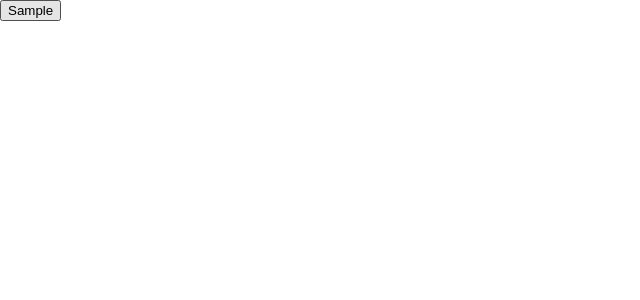
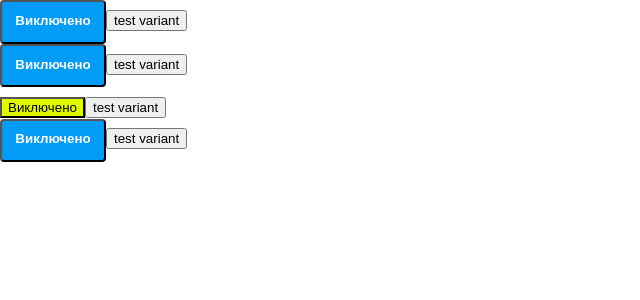
Before and after one commit to organizm/components-base, a React (Create React App) app: page / in a window 1280 px wide. Shown: the top 300 px of the page, without its empty margins (0-640 px from the left). Built offline with nearby package versions, Linux system fonts and the light colour scheme.

Commit message:
Add css
Add css to make buttons

```diff
--- a/src/App.js
+++ b/src/App.js
@@ -3,13 +3,20 @@ import {Button} from "./components/button/Button";
 import './App.css';
 
 function App() {
+
+
   return (
     <div className="App">
       <header className="App-header">
-        <Button/>
+        <Button color="main"/>
+        <Button color="secondary" />
+        <Button color="tertiary" />
+        <Button />
       </header>
     </div>
   );
+
 }
 
+
 export default App;
--- /dev/null
+++ b/src/components/button/Button.css
@@ -0,0 +1,74 @@
+.main {
+  width:auto;
+  margin-left:auto;
+  margin-right:auto;
+  font-weight: 700;
+  color: white;
+  text-decoration: none;
+  padding: .8em 1em calc(.8em + 3px);
+  border-radius: 4px;
+  background: #009cf7;
+  box-shadow: 0 -0px #009cf7 inset;
+  transition: 0.2s;
+}
+.main:hover {
+  background: #5ec0ee;
+}
+
+.main:active {
+  background: #009cf7;
+  box-shadow: 0 3px 009cf7 inset;
+  background: linear-gradient(#009cf7, #5ec0ee) #5ec0ee;
+}
+
+.main-disable {
+  width:auto;
+  margin-left:auto;
+  margin-right:auto;
+  font-weight: 700;
+  color: white;
+  text-decoration: none;
+  padding: .8em 1em calc(.8em + 3px);
+  border-radius: 4px;
+  background: #9ba1a5;
+}
+
+.secondary {
+  width:auto;
+  margin-left:auto;
+  margin-right:auto;
+  font-weight: 700;
+  color: white;
+  text-decoration: none;
+  padding: .8em 1em calc(.8em + 3px);
+  border-radius: 4px;
+  background: #009cf7;
+  box-shadow: 0 -0px #009cf7 inset;
+  transition: 0.2s;
+}
+.secondary:hover {
+  background: #5ec0ee;
+}
+
+.secondary:active {
+  background: #009cf7;
+  box-shadow: 0 3px 009cf7 inset;
+  background: linear-gradient(#009cf7, #5ec0ee) #5ec0ee;
+}
+
+.secondary-disable {
+  width:auto;
+  margin-left:auto;
+  margin-right:auto;
+  font-weight: 700;
+  color: white;
+  text-decoration: none;
+  padding: .8em 1em calc(.8em + 3px);
+  border-radius: 4px;
+  background: #9ba1a5;
+}
+
+.tertiary {
+  background: 'yellow';
+  background-color: #dff800;
+}
--- a/src/components/button/Button.jsx
+++ b/src/components/button/Button.jsx
@@ -1,9 +1,38 @@
 import React from "react";
 import PropTypes from 'prop-types';
+import './Button.css';
+
 
 class ButtonComponent extends React.PureComponent{
+    constructor(props) {
+        super(props);
+        this.state = {
+            color: 'secondary',
+            disabled: true,
+            className: 'Button',
+            isToggleOn: false,
+            disable:false};
+
+        // це обовзково для работи `this` .
+        this.onClick = this.onClick.bind(this);
+      }
+
+    onClick() {
+        this.setState(state => ({
+          isToggleOn: !state.isToggleOn
+        }));
+    }
+
     render() {
-        return <button>Sample</button>;
+        // return <button>Sample</button>
+
+        return <div >
+        <button variant="outline-primary" disabled={this.state.disable} className={this.props.color} type="button" onClick={this.onClick}>
+            {this.state.isToggleOn ? 'Включено' : 'Виключено'}
+            </button>
+            <button variant="outline-primary"> test variant</button>
+            {console.log('start', this.state)}
+            </div>
     }
 }
 
@@ -16,4 +45,9 @@ ButtonComponent.propTypes = {
     className: PropTypes.string,
 };
 
+ButtonComponent.defaultProps = {color: 'secondary',
+disabled: true,
+className: 'main',
+isToggleOn: true};
+
 export const Button = ButtonComponent;
```
Also changed, not shown: 1 other file (tests, documents, lock files or other folders).
